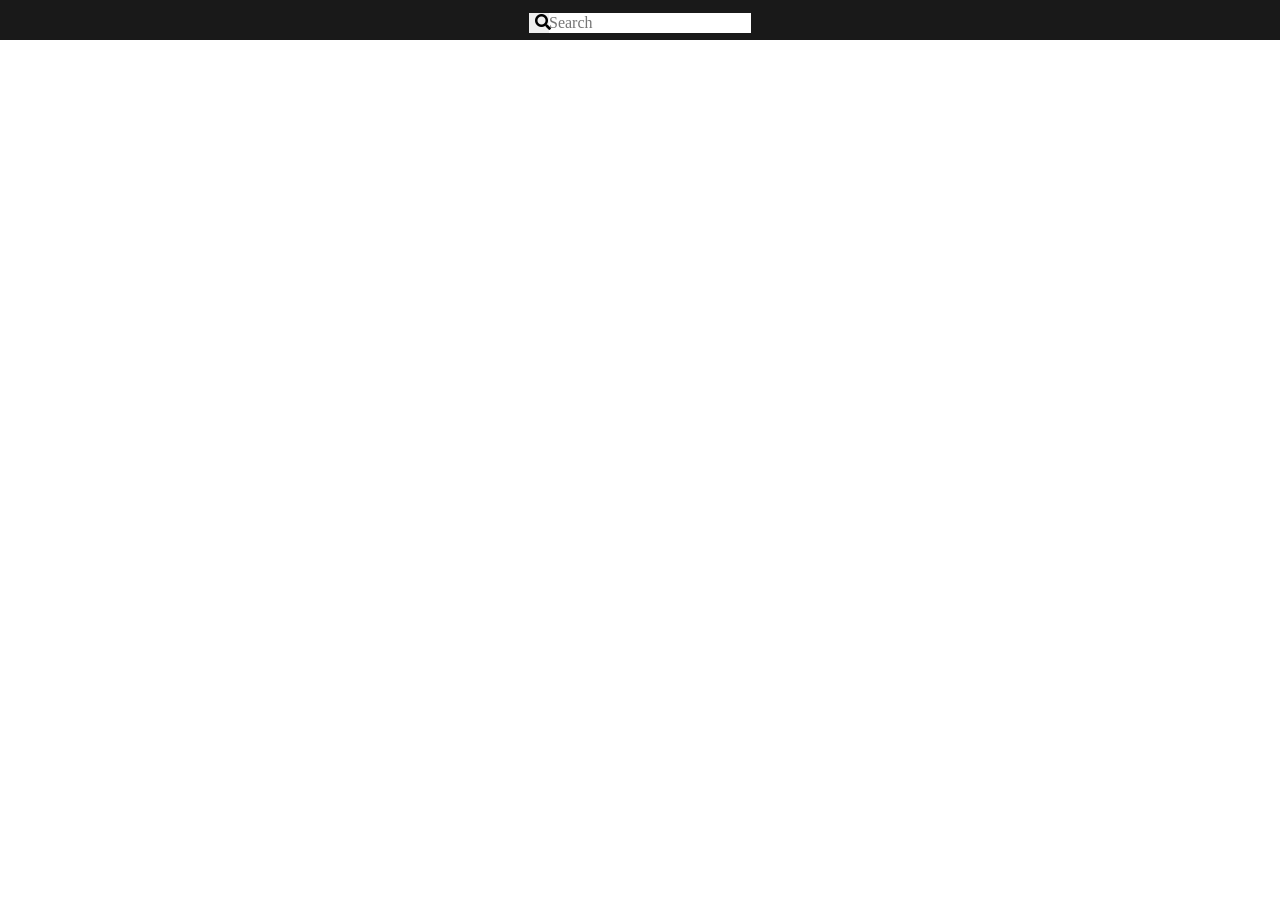
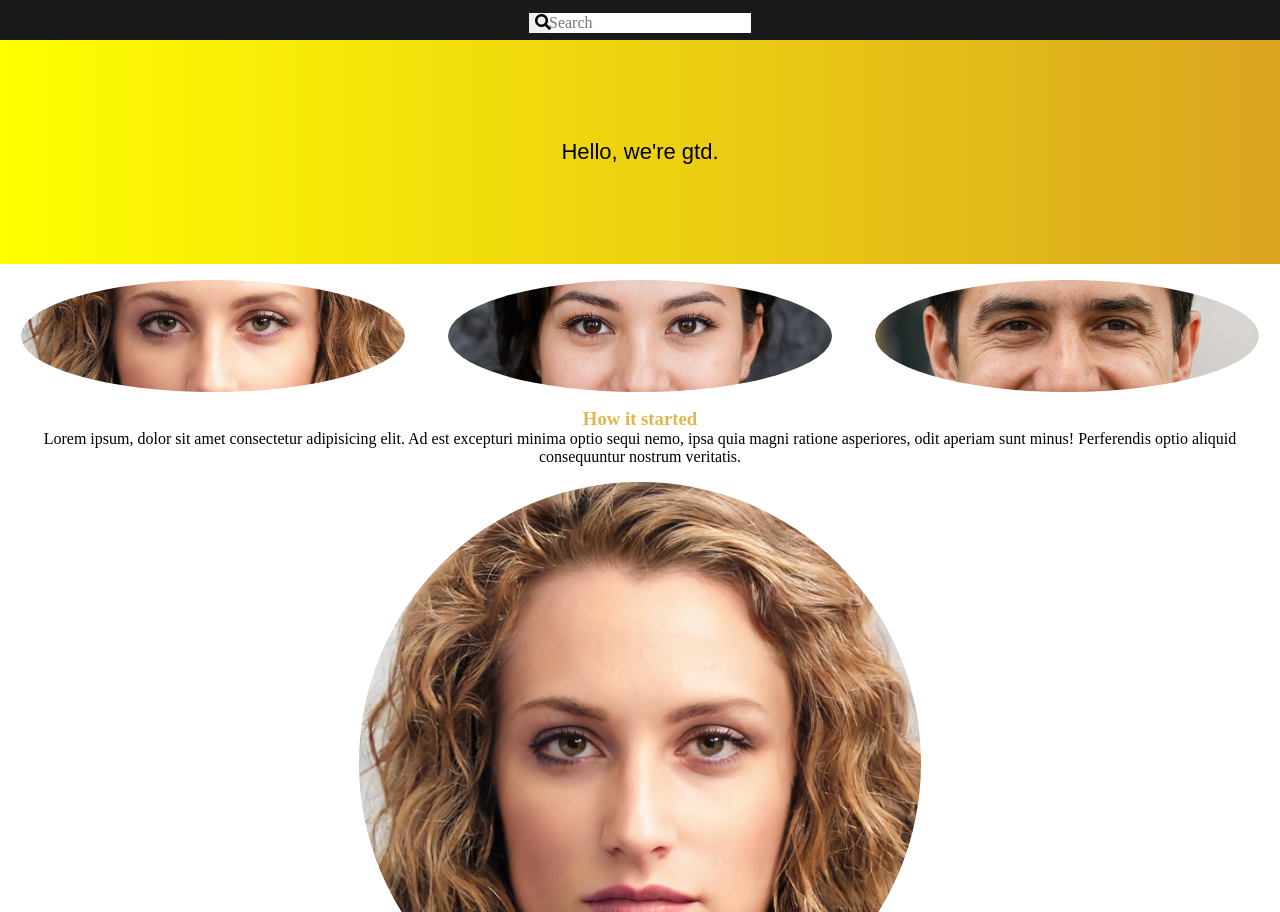
Before and after one commit to EdgarasSinkevicius/05.10_task, a plain HTML site: page index.html in a window 1280 px wide. Shown: the part 40-952 px from the top of the page. Before the commit the page ends 800 px from the top, so only its background shows below. Drawn offline with Linux system fonts and the light colour scheme.

Commit message:
Main section complete

```diff
--- a/desktop.css
+++ b/desktop.css
@@ -0,0 +1,3 @@
+@media screen and(min-width: 768px) {
+
+}
--- a/index.html
+++ b/index.html
@@ -22,5 +22,37 @@
             </button>
         </div>
     </header>
+    <main>
+        <div class="main--top--content">
+            <p>Hello, we're gtd.</p>
+        </div>
+        <div class="main--mid--content">
+            <div class="img__container">
+                <img src="member-amber.jpg" alt="Amber">
+            </div>
+            <div class="img__container">
+                <img src="member-ya-luo.jpg" alt="Ya Luo">
+            </div>
+            <div class="img__container">
+                <img src="member-cristopher.jpg" alt="Cristopher">
+            </div>
+        </div>
+        <div class="main--low--content">
+            <h3>How it started</h3>
+            <p>Lorem ipsum, dolor sit amet consectetur adipisicing elit. Ad est excepturi minima optio sequi nemo, ipsa quia magni ratione asperiores, odit aperiam sunt minus! Perferendis optio aliquid consequuntur nostrum veritatis.</p>
+            <div class="img__container__low">
+                <img src="member-amber.jpg" alt="Amber">
+                <h4>Amber</h4>
+                <p>abmer@gtd.co</p>
+            </div>
+            <div class="img__container__low">
+                <img src="member-ya-luo.jpg" alt="Ya Luo">
+                <h4>Ya Luo</h4>
+                <p>Ya-luo@gtd.co</p>
+                <p>+123 456 7890</p>
+            </div>
+        </div>
+        <div class="deco"></div>
+    </main>
 </body>
 </html>
--- a/mobile.css
+++ b/mobile.css
@@ -1,10 +1,14 @@
+:root {
+    --dark: rgba(0, 0, 0, 0.9);
+    --gold: rgba(218, 165, 32, 0.8)
+}
 * {
     box-sizing: border-box;
     margin: 0;
 }
 /* Header content */
 header {
-    background-color: rgba(0, 0, 0, 0.9);
+    background-color: var(--dark);
     display: flex;
     flex-direction: column;
     justify-content: center;
@@ -24,10 +28,10 @@ header {
     flex-direction: column;
 }
 .search-bar--txt {
-    width: 100%;
     border: none;
     display: block;
     padding-left: 20px;
+    width: 100%;
 }
 .search-bar--btn {
     border: none;
@@ -38,3 +42,49 @@ header {
     width: 20px;
     height: 100%;
 }
+/* Main content */
+.main--top--content {
+    background-image: linear-gradient(to right, yellow, goldenrod);
+    display: flex;
+    align-items: center;
+    justify-content: center;
+    height: 14rem;
+    font-family: Arial, Helvetica, sans-serif;
+    font-size: 22px;
+}
+.main--mid--content {
+    display: flex;
+    justify-content: space-around;
+    height: 7rem;
+    margin-top: 1rem;
+}
+.img__container {
+    width: 30%;
+    height: 100%;
+}
+img {
+    border-radius: 50%;
+    object-fit: cover;
+    width: 100%;
+    max-height: 100%;
+}
+.main--low--content {
+    display: flex;
+    flex-direction: column;
+    align-items: center;
+    justify-content: center;
+    margin: 1rem;
+    text-align: center;
+}
+h3, h4 {
+    color: var(--gold);
+}
+.img__container__low {
+    width: 45%;
+    height: 45%;
+    margin-top: 1rem;
+}
+.deco {
+    height: 1rem;
+    background-color: var(--gold);
+}
```
Also changed, not shown: member-amber.jpg (added), member-cristopher.jpg (added), member-ya-luo.jpg (added).
